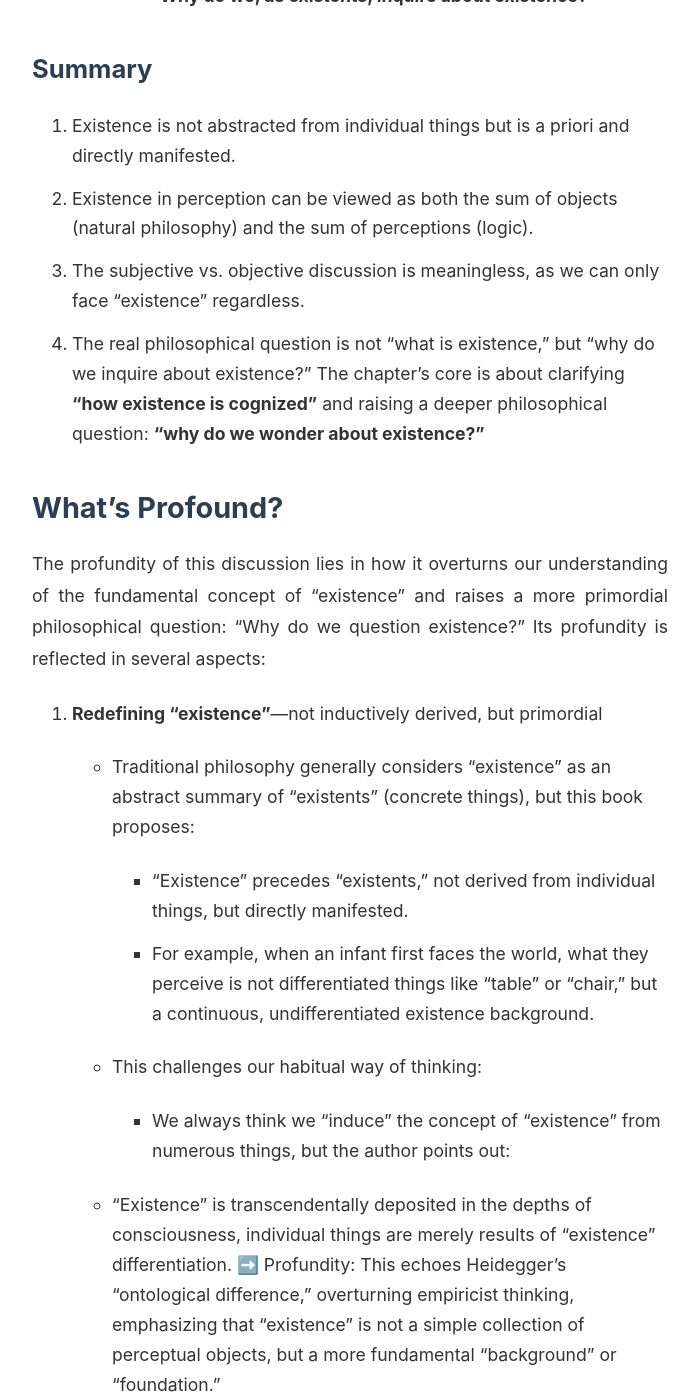
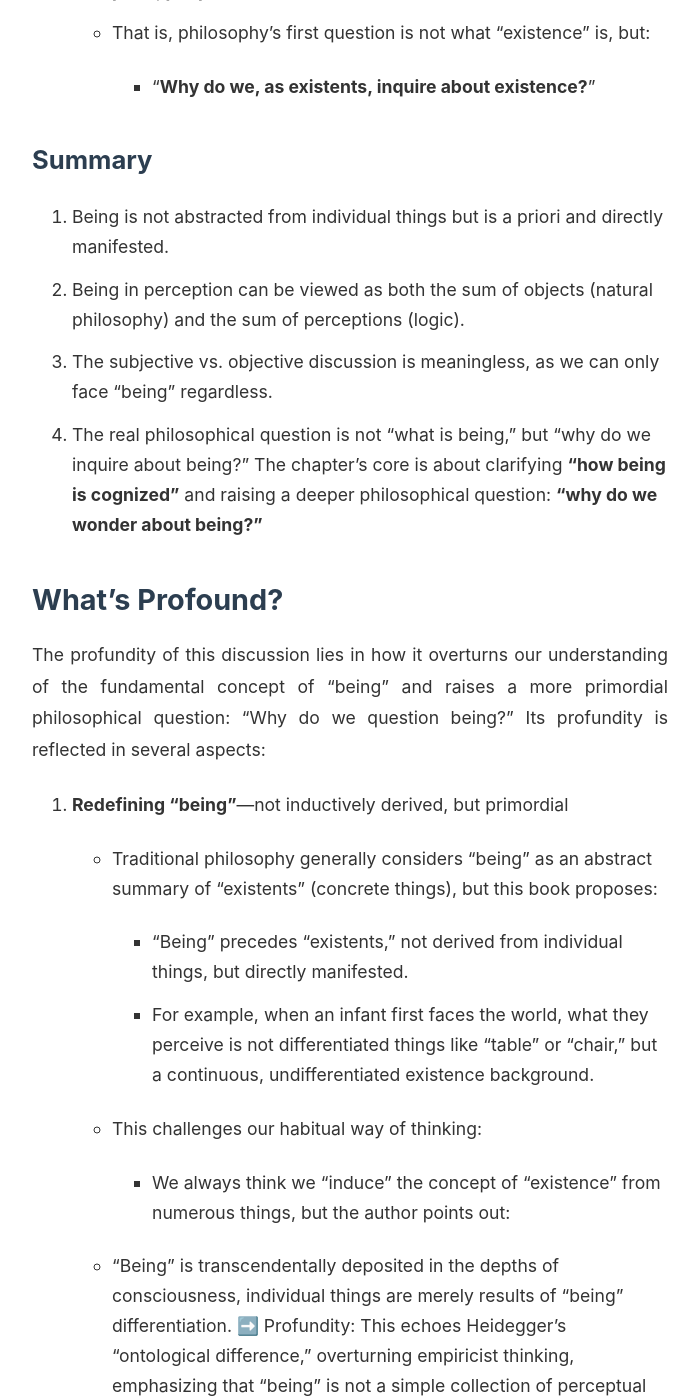
Before and after one commit to wjhhking/jinspire.dev, a Jekyll site: the page built from _posts/2025-02-20-evolution-universe-1.md, in a window 1280 px wide and 1400 px high, scrolled down 4753 px. Shown: the whole window, without its empty margins (290-989 px from the left). Built offline with Jekyll 4.4.1, drawn with Linux system fonts in a browser that asks for light colours; some of the changed text lies outside the part shown.

Commit message:
universe-1

```diff
--- a/_posts/2025-02-20-evolution-universe-1.md
+++ b/_posts/2025-02-20-evolution-universe-1.md
@@ -1,55 +1,57 @@
 ---
 layout: post
-title: Read "A Unified Theory of Evolution" with ChatGPT, Chapter 1
+title: "Read 《A Unified Theory of Evolution》 with ChatGPT, Chapter 1"
 date: 2025-02-20
 lang: en
 ---
 
-# Why Read <<A Unified Theory of Evolution: Natural, Mental and Social>>?
+# Why Read 《A Unified Theory of Evolution: Natural, Mental and Social》?
 
 The purest philosophy, the ultimate questioning.
 
-Note: https://wuyantonglun.com/ has the electronic version of the book, in Chinese.
+Note: <a href=" https://wuyantonglun.com/">https://wuyantonglun.com/</a> has the electronic version of the book, in Chinese.
 
-This article corresponds to https://wuyantonglun.com/post/28.html
+This article corresponds to <a href="https://wuyantonglun.com/post/28.html">Chapter 1: Why Inquiry</a>
 
-# Original Text
+# Original Text: 《A Unified Theory of Evolution》 Chapter 1: Why Inquiry
 
-In philosophy, "**existence**" refers only to the sum of **objects** in perception.
+In philosophy, "**being**" refers only to the sum of **objects** in perception.
 
-[It is generally believed that **existence** or being is an abstract concept of **existents** or **beings**, which is a grave mistake. Because, fundamentally, **it is not that beings constitute existence, but that existence differentiates into beings**. Objects are not necessarily individual; the most primitive objects, to the primitive subject, must be homogeneous and undifferentiated, that is, they appear directly as existence, not as differentiated forms of beings. The concept of existence is not derived through profound abstraction from many beings, but is a priori sediment in the deep unconscious foundation of consciousness. Therefore, ordinary subjects usually do not feel wonder at **universal existence**, but rather often feel wonder at **individual beings**. Heidegger was right in saying that being cannot be derived from beings, but because he did not understand **how existence differentiates into beings**, his concepts of "Dasein" and its "luminous presence" inevitably fell into an inexplicable dark background.]
+[It is generally believed that **being** or being is an abstract concept of **existents** or **beings**, which is a grave mistake. Because, fundamentally, **it is not that beings constitute being, but that being differentiates into beings**. Objects are not necessarily individual; the most primitive objects, to the primitive subject, must be homogeneous and undifferentiated, that is, they appear directly as being, not as differentiated forms of beings. The concept of being is not derived through profound abstraction from many beings, but is a priori sediment in the deep unconscious foundation of consciousness. Therefore, ordinary subjects usually do not feel wonder at **universal being**, but rather often feel wonder at **individual beings**. Heidegger was right in saying that being cannot be derived from beings, but because he did not understand **how being differentiates into beings**, his concepts of "Dasein" and its "luminous presence" inevitably fell into an inexplicable dark background.]
 
-Since what **"perception"** is remains questionable, whether **objects** and the **sum of objects** are equivalent to **existents** and **natural existence** is also questionable. In other words, once existence is questioned, **"existence"** has already become the **subjective existence** in the questioner's perception.
+Since what **"perception"** is remains questionable, whether **objects** and the **sum of objects** are equivalent to **existents** and **natural being** is also questionable. In other words, once being is questioned, **"being"** has already become the **subjective being** in the questioner's perception.
 
-Therefore, it is not wrong that traditional philosophy has generally been encompassed within **metaphysics**. Thus, broadly speaking, studying **existence in perception** as the **sum of objects** is natural philosophy, while reflecting on **existence in perception** as the **sum of perceptions** is logic. Although these two disciplines are entirely different, they study two aspects of the same thing.
+Therefore, it is not wrong that traditional philosophy has generally been encompassed within **metaphysics**. Thus, broadly speaking, studying **being in perception** as the **sum of objects** is natural philosophy, while reflecting on **being in perception** as the **sum of perceptions** is logic. Although these two disciplines are entirely different, they study two aspects of the same thing.
 
-In view of this, it is immediately meaningless to distinguish whether **existence** is **within the subjective** or **outside the subjective**, because there is no difference or variation between **existence after distinction** and **existence before distinction**; after all, you can only face this **one kind of existence** no matter what.
+In view of this, it is immediately meaningless to distinguish whether **being** is **within the subjective** or **outside the subjective**, because there is no difference or variation between **being after distinction** and **being before distinction**; after all, you can only face this **one kind of being** no matter what.
 
 Moreover, more importantly, such **distinction** is temporarily impossible to undertake.
 
 What is surprising is that existence simply exists, why question it? Clearly, there must be a reason why we must ask.
 
-That is to say, before the philosophical wonder and questioning of "**existence**" occurs, there is first the question of **why wonder** and **why question**. [Aristotle once said: "Throughout history, people begin philosophical exploration due to wonder at natural phenomena." (quoted from 'Metaphysics') But precisely because everything **starts from** this wonder, **wonder itself** is no longer wondered at.]
+That is to say, before the philosophical wonder and questioning of "**being**" occurs, there is first the question of **why wonder** and **why question**. [Aristotle once said: "Throughout history, people begin philosophical exploration due to wonder at natural phenomena." (quoted from 'Metaphysics') But precisely because everything **starts from** this wonder, **wonder itself** is no longer wondered at.]
 
-Therefore, philosophy's first question or the potential question before questioning should be: why does the questioner, as an existent, inquire about existence?
+Therefore, philosophy's first question or the potential question before questioning should be: why does the questioner, as an existent, inquire about being?
 
 # Interpretation
 
-The core of this passage lies in re-examining the philosophical definition of "existence" and exploring why humans raise philosophical questions about "existence" itself.
+Note: being is used interchangeably with existence in this article.
 
-#### 1. Existence is not abstracted from individual objects, but is a priori and directly manifested
+The core of this passage lies in re-examining the philosophical definition of "being" and exploring why humans raise philosophical questions about "being" itself.
 
-- Traditional views consider "existence" as an abstract summary of "existents" (individual objects), but the author criticizes this view, arguing that:
-  - **It is not that existents constitute existence, but that existence differentiates into existents.**
-  - **The most primitive existence is undifferentiated and homogeneous**, directly presenting itself to consciousness, rather than being a conclusion drawn through abstraction.
-  - For example, a primitive perceiving subject (like an infant or pre-conceptualized consciousness) first perceives some kind of holistic existence, rather than individually differentiated things.
+#### 1. Being is not abstracted from individual objects, but is a priori and directly manifested
 
-#### 2. Existence is an a priori foundation of consciousness, not an empirical summary
+- Traditional views consider "being" as an abstract summary of "existents" (individual objects), but the author criticizes this view, arguing that:
+  - **It is not that existents constitute being, but that being differentiates into existents.**
+  - **The most primitive being is undifferentiated and homogeneous**, directly presenting itself to consciousness, rather than being a conclusion drawn through abstraction.
+  - For example, a primitive perceiving subject (like an infant or pre-conceptualized consciousness) first perceives some kind of holistic being, rather than individually differentiated things.
 
-- We usually don't wonder at "existence" itself, but rather at "existents" (i.e., curious about the particularity of individual things).
+#### 2. Being is an a priori foundation of consciousness, not an empirical summary
+
+- We usually don't wonder at "being" itself, but rather at "existents" (i.e., curious about the particularity of individual things).
   - For example:
     - When we see a strange rock, we wonder at its shape or color, not at the fact that "the rock exists."
-  - Heidegger was right to emphasize that "existence cannot be derived from existents," meaning existence is not derived through analyzing things, but is a prerequisite for everything.
+  - Heidegger was right to emphasize that "being cannot be derived from existents," meaning being is not derived through analyzing things, but is a prerequisite for everything.
 
 #### 3. The question of perception: Is existence the sum of objects or the sum of perceptions?
 
@@ -57,68 +59,68 @@
   - Existence equals the sum of objects (all perceived things).
   - Or equals the sum of perceptions (all perceptual activities themselves).
 - This distinguishes two research paths:
-  - **Natural philosophy**: studying existence in perception as the sum of objects.
-  - **Logic**: studying existence in perception as the sum of perceptions.
+  - **Natural philosophy**: studying being in perception as the sum of objects.
+  - **Logic**: studying being in perception as the sum of perceptions.
 - These two, though seemingly different, are two aspects of the same issue.
 
 #### 4. The distinction between subjective and objective is unimportant
 
-- Discussing whether "existence is within or outside the subjective" is meaningless:
-  - Because regardless, we can only face this one kind of existence, which doesn't change due to our distinctions.
+- Discussing whether "being is within or outside the subjective" is meaningless:
+  - Because regardless, we can only face this one kind of being, which doesn't change due to our distinctions.
   - For example:
-    - "Is this table objective existence?" This question itself is already consciousness thinking, even if it's subjective, we still must face it.
+    - "Is this table objective being?" This question itself is already consciousness thinking, even if it's subjective, we still must face it.
 
-#### 5. Why do we raise philosophical questions about "existence"?
+#### 5. Why do we raise philosophical questions about "being"?
 
-- Surprisingly, why do we ask what "existence" is?
-  - Behind this lies a deeper question: why does "existence" itself become a question?
+- Surprisingly, why do we ask what "being" is?
+  - Behind this lies a deeper question: why does "being" itself become a question?
   - **Aristotle believed philosophy originates from wonder at the world, but precisely because wonder is philosophy's starting point, people don't wonder at wonder itself.**
   - That is, philosophy's first question is not what "existence" is, but:
     - "**Why do we, as existents, inquire about existence?**"
 
 ## Summary
 
-1. Existence is not abstracted from individual things but is a priori and directly manifested.
-2. Existence in perception can be viewed as both the sum of objects (natural philosophy) and the sum of perceptions (logic).
-3. The subjective vs. objective discussion is meaningless, as we can only face "existence" regardless.
-4. The real philosophical question is not "what is existence," but "why do we inquire about existence?"
-The chapter's core is about clarifying **"how existence is cognized"** and raising a deeper philosophical question: **"why do we wonder about existence?"**
+1. Being is not abstracted from individual things but is a priori and directly manifested.
+2. Being in perception can be viewed as both the sum of objects (natural philosophy) and the sum of perceptions (logic).
+3. The subjective vs. objective discussion is meaningless, as we can only face "being" regardless.
+4. The real philosophical question is not "what is being," but "why do we inquire about being?"
+The chapter's core is about clarifying **"how being is cognized"** and raising a deeper philosophical question: **"why do we wonder about being?"**
 
 
 # What's Profound?
 
-The profundity of this discussion lies in how it overturns our understanding of the fundamental concept of "existence" and raises a more primordial philosophical question: "Why do we question existence?" Its profundity is reflected in several aspects:
+The profundity of this discussion lies in how it overturns our understanding of the fundamental concept of "being" and raises a more primordial philosophical question: "Why do we question being?" Its profundity is reflected in several aspects:
 
-1. **Redefining "existence"**—not inductively derived, but primordial
-- Traditional philosophy generally considers "existence" as an abstract summary of "existents" (concrete things), but this book proposes:
-  - "Existence" precedes "existents," not derived from individual things, but directly manifested.
+1. **Redefining "being"**—not inductively derived, but primordial
+- Traditional philosophy generally considers "being" as an abstract summary of "existents" (concrete things), but this book proposes:
+  - "Being" precedes "existents," not derived from individual things, but directly manifested.
   - For example, when an infant first faces the world, what they perceive is not differentiated things like "table" or "chair," but a continuous, undifferentiated existence background.
 - This challenges our habitual way of thinking:
   - We always think we "induce" the concept of "existence" from numerous things, but the author points out:
-    - "Existence" is transcendentally deposited in the depths of consciousness, individual things are merely results of "existence" differentiation.
-➡️ Profundity: This echoes Heidegger's "ontological difference," overturning empiricist thinking, emphasizing that "existence" is not a simple collection of perceptual objects, but a more fundamental "background" or "foundation."
+    - "Being" is transcendentally deposited in the depths of consciousness, individual things are merely results of "being" differentiation.
+➡️ Profundity: This echoes Heidegger's "ontological difference," overturning empiricist thinking, emphasizing that "being" is not a simple collection of perceptual objects, but a more fundamental "background" or "foundation."
 
 2. **Epistemological reflection**—what exactly is existence in perceptions?
 - The author introduces a key question:
-  - Is "existence" the sum of objects, or the sum of perceptions?
+  - Is "being" the sum of objects, or the sum of perceptions?
 - This forces us to rethink the nature of "perception":
-  - If "existence" is the sum of all objects, then the world is objective, and our perceptions merely receive it.
+  - If "being" is the sum of all objects, then the world is objective, and our perceptions merely receive it.
   - But if "existence" is the sum of all perceptions, then the world is subjective, and our perceptions determine everything.
 - This actually involves:
   - natural philosophy (studying objects in perceptions) vs. logic (studying perceptions themselves).
 - However, the boundary between these two is unclear, because we can never escape our own perceptions to verify "pure objective existence."
 ➡️ Profundity: This shakes our confidence in reality—can we really be certain that the world exists objectively, or is it merely constructed by our perceptions?
 
-3. **Ultimate philosophical question**—why do we question "existence"?
-- Most powerfully, the author doesn't stop at the classic question of "what is existence?" but asks why humans wonder about existence:
-  - "Existence is just there, why question it unnecessarily?"
+3. **Ultimate philosophical question**—why do we question "being"?
+- Most powerfully, the author doesn't stop at the classic question of "what is being?" but asks why humans wonder about being:
+  - "Being is just there, why question it unnecessarily?"
 - This question is profound because:
   - Human philosophical thinking isn't because "existence" is strange, but because we instinctively feel we should think about it.
   - This means philosophy's starting point isn't "discovering problems," but "why does this problem become a problem?"
 - Aristotle said "philosophy begins in wonder," but the author further points out:
   - We're used to distilling philosophical questions from wonder, but why don't we wonder at "wonder itself"?
 - In other words, the first philosophical question isn't what "existence" is, but:
-  - "Why do we, as existents, inquire about existence?"
+  - "Why do we, as existents, inquire about being?"
 ➡️ Profundity: This is a reflection beyond traditional philosophy, making us realize that human thinking itself is a mechanism of "passive questioning," and we usually don't question the rationality of this mechanism.
 
 4. **The ultimate meaninglessness of "subjective vs. objective"**
@@ -132,16 +134,16 @@
 - The profundity here lies in:
   - Any definition of "existence" is a product within human consciousness's framework.
   - Whether we define it as objective or subjective, we cannot escape this "framework," meaning:
-    - existence is the existence you face, and you cannot jump out of this cognitive system to verify its "reality."
-➡️ Profundity: This makes us realize that "objective reality" might just be a limitation of human consciousness, and we can never transcend this limitation to explore "true existence."
+    - being is the being you face, and you cannot jump out of this cognitive system to verify its "reality."
+➡️ Profundity: This makes us realize that "objective being" might just be a limitation of human consciousness, and we can never transcend this limitation to explore "true being."
 
 Summary: The profundity of this chapter lies in—
 
-#### 1. Redefining "existence":
+#### 1. Redefining "being":
 - Not an empirical summary, but a priori primordial manifestation.
 
 #### 2. Challenging our epistemology:
-- Is existence the sum of perceptions or objects? We can't even distinguish.
+- Is being the sum of perceptions or objects? We can't even distinguish.
 
 #### 3. Pushing philosophical questions to a deeper level:
 - Philosophy's fundamental question isn't "what is existence," but "why do we question existence."
@@ -166,7 +168,7 @@
 - **✅ Critical point: Human cognition of the world is experience-based, distinguishing things is a natural cognitive process, not a result of later differentiation.**
 
 #### 2. Existence in perceptions vs. sum of perceptions: The dichotomy might be a pseudo-problem
-- The article proposes that existence can be understood as:
+- The article proposes that being can be understood as:
   - sum of objects (natural philosophy)
   - sum of perceptions (logic)
 - But this distinction itself might be a pseudo-problem:
@@ -183,32 +185,32 @@
   - In fact, quantum physics' measurement problems (like Schrödinger's cat, observer effect) all show subjective-objective relationship remains an important philosophical and scientific issue, not a pseudo-problem easily ignored.
 - **✅ Critical point: The subjective-objective discussion can't be simply negated, otherwise we can't explain how scientific research establishes consensus on "existence."**
 
-#### 4. Is the question "why question existence?" over-mystified?
+#### 4. Is the question "why question being?" over-mystified?
 - The author proposes that the real question worth exploring is:
-  - Why do humans question existence?
+  - Why do humans question being?
 - But this question itself might be a language game:
   - Human wonder about "existence" might just be a product of language and thought structure, not questions arising from the universe itself.
   - Wittgenstein pointed out many philosophical problems stem from language misleading us, like "what is time?" "what is meaning?" These questions might not be meaningful questions at all, but illusions created by language structure.
-  - If we acknowledge "why question existence" is also a language trap, then it perhaps shouldn't be philosophy's first question.
-- **✅ Critical point: "Why question existence" might just be a product of language and thinking patterns, not a real philosophical problem.**
+  - If we acknowledge "why question being" is also a language trap, then it perhaps shouldn't be philosophy's first question.
+- **✅ Critical point: "Why question being" might just be a product of language and thinking patterns, not a real philosophical problem.**
 
 #### 5. Neglects scientific methods' challenge to "existence"
 - Modern physics, cognitive science, and mathematical philosophy have posed new challenges to the concept of "existence":
   - Physics: Quantum mechanics suggests "existence" might be probabilistic, not absolute.
   - Cognitive science: Human perception of "existence" is an evolutionary product, not metaphysical ontology.
   - Mathematical philosophy: Research in mathematical logic and set theory shows "existence" isn't always intuitive, like paradoxes of infinite sets and Gödel's incompleteness theorems challenge traditional ontology.
-- These all indicate that discussing "existence" purely philosophically might lag behind scientific exploration.
-- **✅ Critical point: Modern science has provided more precise descriptions of "existence," while philosophy remains in abstract conceptual discussion, possibly needing updated perspectives.**
+- These all indicate that discussing "being" purely philosophically might lag behind scientific exploration.
+- **✅ Critical point: Modern science has provided more precise descriptions of "being," while philosophy remains in abstract conceptual discussion, possibly needing updated perspectives.**
 
 #### Summary: Critique of Chapter One
 Chapter One proposes a novel "existence theory," but:
 - Its core argument ("existence precedes existents") lacks cognitive science support.
 - The perceptions vs. objects dichotomy might be an artificially created philosophical problem.
 - The subjective-objective problem can't be simply ignored, otherwise science couldn't operate.
-- "Why question existence" might be a language trap, not a real philosophical problem.
-- Modern science provides new "existence" explanations, philosophy needs dialogue with it rather than independent discussion.
+- "Why question being" might be a language trap, not a real philosophical problem.
+- Modern science provides new "being" explanations, philosophy needs dialogue with it rather than independent discussion.
 
-**🚀 Finally, while this discussion has philosophical innovation, its excessive exclusion of empirical science, language philosophy, and modern physics might cause its "existence theory" to lose practical support.**
+**🚀 Finally, while this discussion has philosophical innovation, its excessive exclusion of empirical science, language philosophy, and modern physics might cause its "being theory" to lose practical support.**
 
 # Author (Handwritten by Jinspire)
 
```
Also changed, not shown: _posts/2025-02-18-visual-of-tensor-zh.md (+1 -1 lines), _posts/2025-02-20-evolution-universe-1-zh.md (+21 -19 lines), 2 other files.
